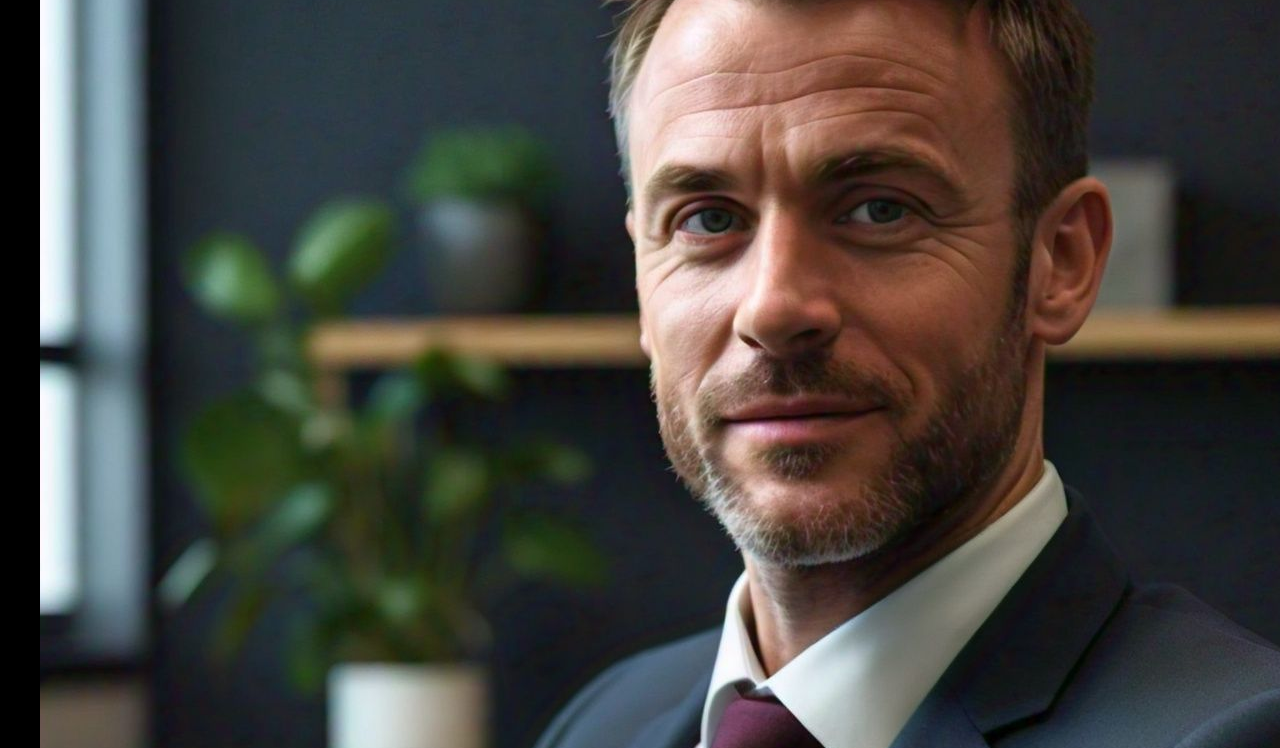
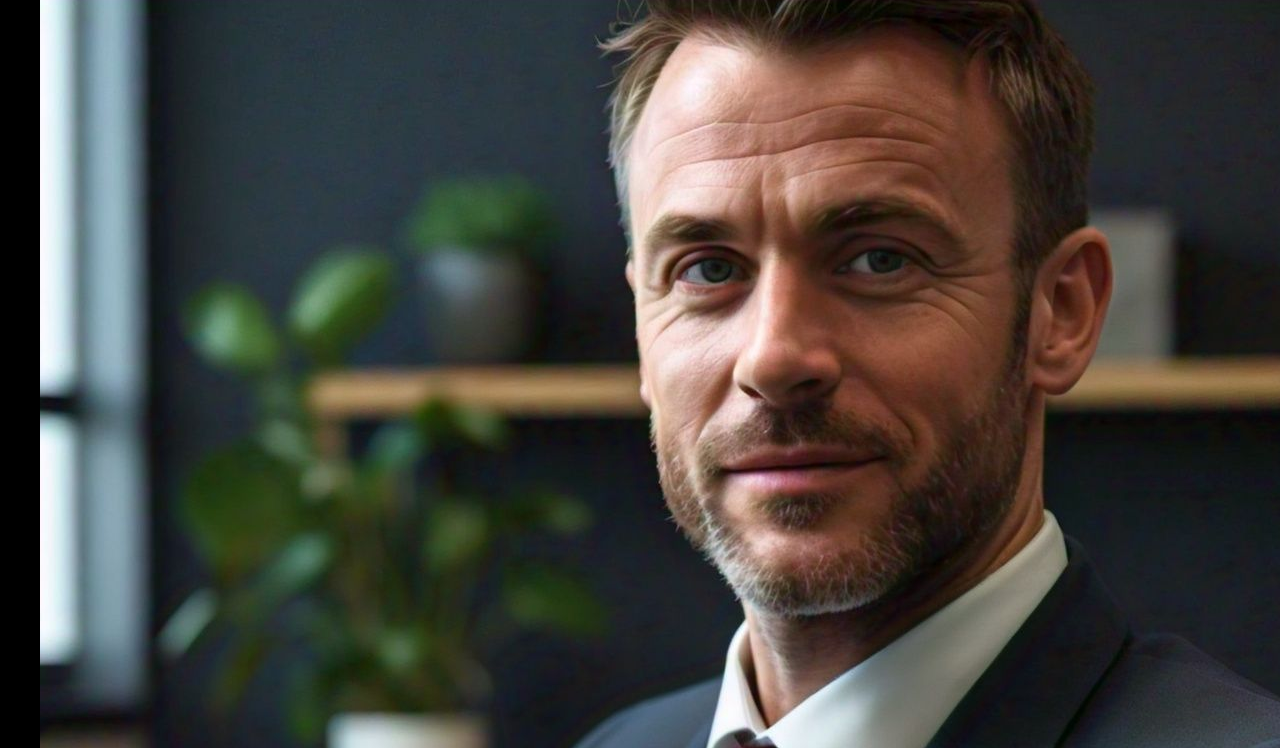
Before and after one commit to taneesha1/orflax_reimagine, a plain HTML site: page directors.html in a window 1280 px wide. Shown: the part 184-932 px from the top of the page. Drawn offline with Linux system fonts and the light colour scheme; files whose address does not match are found by name.

Commit message:
Update style.css

```diff
--- a/style.css
+++ b/style.css
@@ -199,7 +199,7 @@ footer{
 
 
 .container_for_director {
-    margin-top:50px;
+    padding-top:50px;
     width: 80%;
     margin: 40px;
 }
@@ -212,7 +212,6 @@ footer{
 }
 
 .message {
-    position: relative;
     z-index: 1;
     padding: 40px;
     background-color: rgba(255, 255, 255, 0.8);
```
